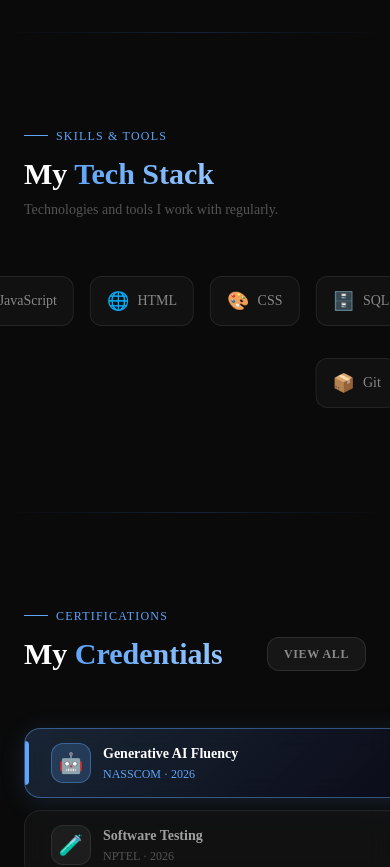
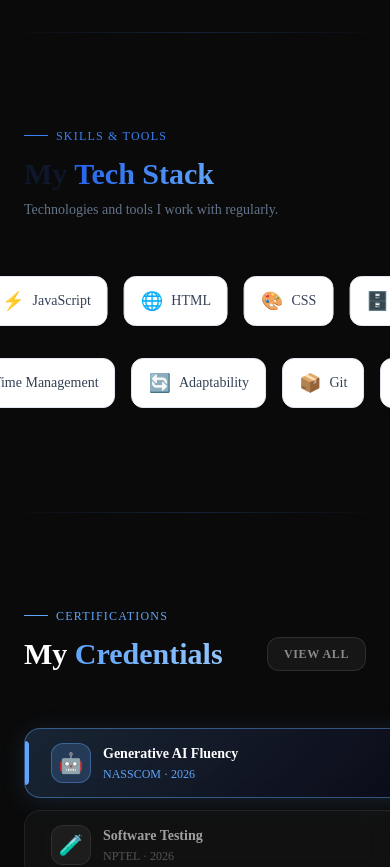
Before and after one commit to KABI1212/Kabilesh-Portfolio, a Next.js app: page / in a window 390 px wide. Shown: the part 5260-6127 px from the top of the page. Built offline with nearby package versions, Linux system fonts and the light colour scheme; a web font is replaced by a local one.

Commit message:
Update Skills marquee animations and NEXA AI project labels

```diff
--- a/components/FeaturedProjects.tsx
+++ b/components/FeaturedProjects.tsx
@@ -64,8 +64,8 @@ function PriceCheckerAnim({ isVisible }: { isVisible: boolean }) {
             >
               <div
                 className={`max-w-[78%] rounded-2xl px-3 py-2 text-[11px] leading-5 ${message.from === 'bot'
-                    ? 'border border-cyan-400/15 bg-cyan-400/10 text-cyan-50'
-                    : 'bg-white/10 text-white/90'
+                  ? 'border border-cyan-400/15 bg-cyan-400/10 text-cyan-50'
+                  : 'bg-white/10 text-white/90'
                   }`}
               >
                 {message.text}
@@ -138,8 +138,8 @@ function AIPathfinderAnim({ isVisible }: { isVisible: boolean }) {
     { x: 50, y: 30, label: 'Resume', color: '#38bdf8' },
     { x: 20, y: 60, label: 'Aptitude', color: '#60a5fa' },
     { x: 80, y: 60, label: 'Coding', color: '#f97316' },
-    { x: 35, y: 85, label: 'HR Mock', color: '#34d399' },
-    { x: 65, y: 85, label: 'Tech Mock', color: '#facc15' },
+    { x: 35, y: 85, label: 'Courses', color: '#34d399' },
+    { x: 65, y: 85, label: 'Certification', color: '#facc15' },
   ]
   const edges = [[0, 1], [0, 2], [1, 3], [2, 4], [1, 4], [2, 3]]
   const [active, setActive] = useState(0)
@@ -212,20 +212,49 @@ function AIPathfinderAnim({ isVisible }: { isVisible: boolean }) {
 
       <motion.div
         className="absolute top-4 right-4 rounded-xl px-3 py-2 text-center"
-        style={{ background: 'rgba(56,189,248,0.12)', border: '1px solid rgba(56,189,248,0.3)', backdropFilter: 'blur(8px)' }}
-        animate={isVisible ? { scale: [1, 1.04, 1] } : {}} transition={{ duration: 2, repeat: Infinity }}
+        style={{
+          background: "rgba(56,189,248,0.12)",
+          border: "1px solid rgba(56,189,248,0.3)",
+          backdropFilter: "blur(8px)",
+        }}
+        animate={isVisible ? { scale: [1, 1.04, 1] } : {}}
+        transition={{ duration: 2, repeat: Infinity }}
       >
-        <p className="text-[10px] text-white/40">Interview Score</p>
-        <motion.p className="text-lg font-black text-sky-400" animate={isVisible ? { opacity: [0.7, 1, 0.7] } : {}} transition={{ duration: 1.5, repeat: Infinity }}>92%</motion.p>
+        <p className="text-[10px] text-white/40">
+          Career Readiness
+        </p>
+
+        <motion.p
+          className="text-lg font-black text-sky-400"
+          animate={isVisible ? { opacity: [0.7, 1, 0.7] } : {}}
+          transition={{ duration: 1.5, repeat: Infinity }}
+        >
+          96%
+        </motion.p>
       </motion.div>
 
       <motion.div
-        className="absolute bottom-4 left-4 rounded-xl px-3 py-2 max-w-[140px]"
-        style={{ background: 'rgba(167,139,250,0.12)', border: '1px solid rgba(167,139,250,0.3)', backdropFilter: 'blur(8px)' }}
-        initial={{ opacity: 0, x: -10 }} animate={isVisible ? { opacity: 1, x: 0 } : { opacity: 0, x: -10 }} transition={{ delay: 1.5 }}
+        className="absolute bottom-4 left-4 rounded-xl px-3 py-2 w-[170px]"
+        style={{
+          background: "rgba(167,139,250,0.12)",
+          border: "1px solid rgba(167,139,250,0.3)",
+          backdropFilter: "blur(8px)",
+        }}
+        initial={{ opacity: 0, x: -10 }}
+        animate={
+          isVisible
+            ? { opacity: 1, x: 0 }
+            : { opacity: 0, x: -10 }
+        }
+        transition={{ delay: 1.5 }}
       >
-        <p className="text-[9px] text-blue-300 font-semibold mb-0.5">🤖 AI Interviewer</p>
-        <p className="text-[9px] text-white/50">Tell me about yourself...</p>
+        <p className="text-[11px] text-blue-300 font-semibold mb-0.5">
+          📚 Courses & Certifications
+        </p>
+
+        <p className="text-[9px] text-white/50 whitespace-nowrap">
+          Learn • Complete • Get Certified
+        </p>
       </motion.div>
     </div>
   )
--- a/components/Skills.tsx
+++ b/components/Skills.tsx
@@ -33,22 +33,33 @@ const middle = Math.ceil(skills.length / 2)
 const skillsRow1 = skills.slice(0, middle)
 const skillsRow2 = skills.slice(middle)
 
-function MarqueeRow({ items, reverse = false }: { items: typeof skillsRow1; reverse?: boolean }) {
+function MarqueeRow({ items, direction = 'left' }: { items: typeof skillsRow1; direction?: 'left' | 'right' }) {
+  // Triple the items to ensure seamless looping
+  const duplicatedItems = [...items, ...items, ...items]
+
   return (
-    <div className="flex overflow-hidden gap-4 py-2">
+    <div className="flex overflow-hidden gap-4 py-2 relative">
       <motion.div
         className="flex gap-4 flex-shrink-0"
-        animate={{ x: reverse ? ['0%', '50%'] : ['0%', '-50%'] }}
-        transition={{ duration: 35, repeat: Infinity, ease: 'linear', repeatType: 'loop' }}
+        animate={{
+          x: direction === 'left'
+            ? ['0%', '-33.33%']  // Move left by one-third of total width
+            : ['-33.33%', '0%']   // Move right by one-third of total width
+        }}
+        transition={{
+          duration: 40,
+          repeat: Infinity,
+          ease: 'linear',
+        }}
         style={{ width: 'max-content', willChange: 'transform' }}
       >
-        {[...items, ...items].map((skill, i) => (
+        {duplicatedItems.map((skill, i) => (
           <div
             key={`${skill.name}-${i}`}
-            className="flex items-center gap-2 px-4 py-2.5 rounded-xl bg-[#111] border border-white/[0.08] hover:border-blue-500/30 hover:bg-blue-500/5 transition-all duration-200 cursor-default flex-shrink-0"
+            className="flex items-center gap-2 px-4 py-2.5 rounded-xl bg-white dark:bg-[#111] border border-slate-200 dark:border-white/[0.08] hover:border-blue-500/30 hover:bg-blue-50 dark:hover:bg-blue-500/5 transition-all duration-200 cursor-default flex-shrink-0 shadow-sm dark:shadow-none"
           >
             <span className="text-lg">{skill.icon}</span>
-            <span className="text-[#888] text-sm font-medium whitespace-nowrap hover:text-white transition-colors">
+            <span className="text-slate-700 dark:text-[#888] text-sm font-medium whitespace-nowrap hover:text-slate-900 dark:hover:text-white transition-colors">
               {skill.name}
             </span>
           </div>
@@ -71,19 +82,19 @@ export default function Skills() {
           initial={{ opacity: 0, y: 10 }}
           animate={isInView ? { opacity: 1, y: 0 } : {}}
           transition={{ duration: 0.4 }}
-          className="text-blue-400 text-xs font-medium tracking-widest uppercase mb-3 flex items-center gap-2"
+          className="text-blue-500 dark:text-blue-400 text-xs font-medium tracking-widest uppercase mb-3 flex items-center gap-2"
         >
-          <span className="w-6 h-px bg-blue-400 inline-block" />
+          <span className="w-6 h-px bg-blue-500 dark:bg-blue-400 inline-block" />
           Skills & Tools
         </motion.p>
         <motion.h2
           initial={{ opacity: 0, y: 20 }}
           animate={isInView ? { opacity: 1, y: 0 } : {}}
           transition={{ duration: 0.5, delay: 0.1 }}
-          className="text-3xl sm:text-4xl font-extrabold text-white mb-2"
+          className="text-3xl sm:text-4xl font-extrabold text-slate-900 dark:text-white mb-2"
         >
           My{' '}
-          <span className="text-transparent bg-clip-text bg-gradient-to-r from-blue-400 to-blue-300">
+          <span className="text-transparent bg-clip-text bg-gradient-to-r from-blue-600 to-blue-400 dark:from-blue-400 dark:to-blue-300">
             Tech Stack
           </span>
         </motion.h2>
@@ -91,21 +102,24 @@ export default function Skills() {
           initial={{ opacity: 0 }}
           animate={isInView ? { opacity: 1 } : {}}
           transition={{ duration: 0.5, delay: 0.2 }}
-          className="text-[#555] text-sm"
+          className="text-slate-500 dark:text-[#555] text-sm"
         >
           Technologies and tools I work with regularly.
         </motion.p>
       </div>
 
-      {/* Marquee rows */}
+      {/* Continuous marquee rows with no gaps */}
       <motion.div
         initial={{ opacity: 0 }}
         animate={isInView ? { opacity: 1 } : {}}
         transition={{ duration: 0.6, delay: 0.3 }}
         className="space-y-4 overflow-hidden"
       >
-        <MarqueeRow items={skillsRow1} />
-        <MarqueeRow items={skillsRow2} reverse />
+        {/* Row 1 moves LEFT continuously */}
+        <MarqueeRow items={skillsRow1} direction="left" />
+
+        {/* Row 2 moves RIGHT continuously */}
+        <MarqueeRow items={skillsRow2} direction="right" />
       </motion.div>
     </section>
   )
```
